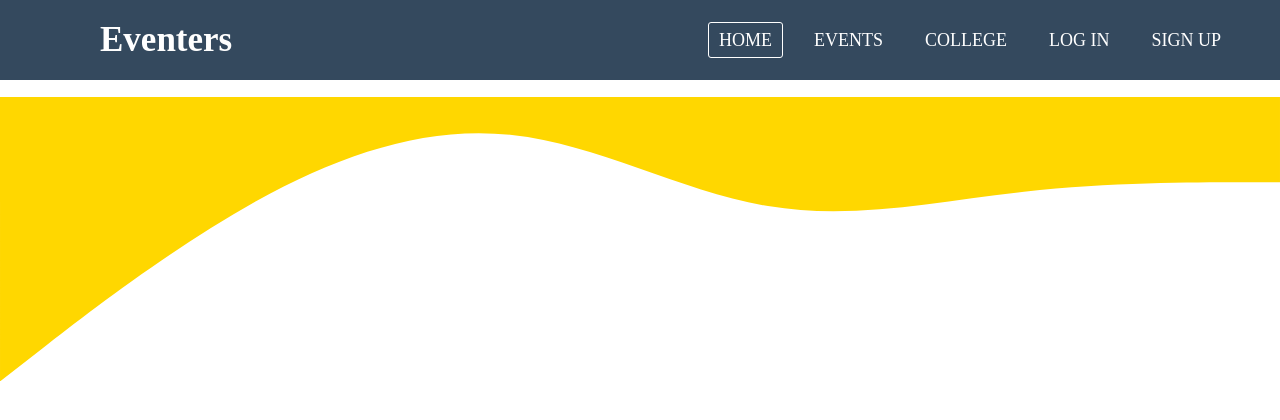
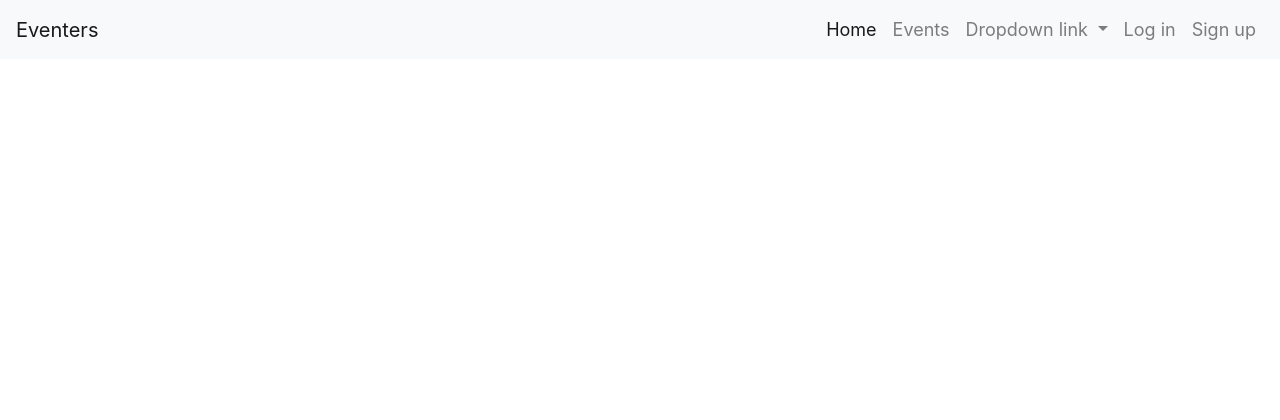
Before and after one commit to I-am-vishalmaurya/college-event-manager, a PHP site: page / in a window 1280 px wide. Shown: the top 420 px of the page. Run offline with PHP 8.4, Linux system fonts and the light colour scheme; some libraries are stand-ins or nearby versions.

Commit message:
added navbar using bootstrap

```diff
--- a/public_html/css/index.css
+++ /dev/null
@@ -1,9 +0,0 @@
-* {
-  box-sizing: border-box;
-}
-
-body,
-html {
-  padding: 0;
-  margin: 0;
-}
--- a/public_html/css/navbar.css
+++ /dev/null
@@ -1,49 +0,0 @@
-* {
-	padding: 0;
-	margin: 0;
-	text-decoration: none;
-	list-style: none;
-}
-
-body{
-	font-family:'Times New Roman', Times, serif;
-}
-
-nav{
-	height: 80px;
-	width: 100%;
-	background: #34495e;
-}
-
-label.logo{
-	font-size: 35px;
-	font-weight: bold;
-	color:white;
-	padding: 0 100px;
-	line-height: 80px;
-}
-
-nav ul{
-	float: right;
-	margin-right: 40px;
-}
-
-nav li{
-	display: inline-block;
-	margin: 0 8px;
-	line-height: 80px;
-}
-
-nav a{
-	color: white;
-	font-size: 18px;
-	text-transform: uppercase;
-	border: 1px solid transparent;
-	padding: 7px 10px;
-	border-radius: 3px;
-}
-
-a.active, a:hover{
-	border: 1px solid white;
-
-}
--- /dev/null
+++ b/public_html/css/style.css
@@ -0,0 +1,5 @@
+/* Navbar CSS */
+.nav-link{
+    font-size: 18px;
+}
+/* ---------x------------Navbar CSS---------x-------- */
--- a/public_html/includes/footer.php
+++ b/public_html/includes/footer.php
@@ -6,7 +6,7 @@
     <script src="https://code.jquery.com/jquery-3.3.1.slim.min.js" integrity="sha384-q8i/X+965DzO0rT7abK41JStQIAqVgRVzpbzo5smXKp4YfRvH+8abtTE1Pi6jizo" crossorigin="anonymous"></script>
     <script src="https://cdnjs.cloudflare.com/ajax/libs/popper.js/1.14.7/umd/popper.min.js" integrity="sha384-UO2eT0CpHqdSJQ6hJty5KVphtPhzWj9WO1clHTMGa3JDZwrnQq4sF86dIHNDz0W1" crossorigin="anonymous"></script>
     <script src="https://stackpath.bootstrapcdn.com/bootstrap/4.3.1/js/bootstrap.min.js" integrity="sha384-JjSmVgyd0p3pXB1rRibZUAYoIIy6OrQ6VrjIEaFf/nJGzIxFDsf4x0xIM+B07jRM" crossorigin="anonymous"></script>
-    <script src="js/navbar.js"></script>
+
 </body>
 
 </html>
--- a/public_html/includes/header.php
+++ b/public_html/includes/header.php
@@ -1,17 +1,12 @@
-<!doctype html>
+<!DOCTYPE html>
 <html lang="en">
-
 <head>
-    <!-- Required meta tags -->
-    <meta charset="utf-8">
-    <meta name="viewport" content="width=device-width, initial-scale=1, shrink-to-fit=no">
-
-    <!-- Bootstrap CSS -->
-    <link rel="stylesheet" href="https://stackpath.bootstrapcdn.com/bootstrap/4.3.1/css/bootstrap.min.css" integrity="sha384-ggOyR0iXCbMQv3Xipma34MD+dH/1fQ784/j6cY/iJTQUOhcWr7x9JvoRxT2MZw1T" crossorigin="anonymous">
-    <link href="https://fonts.googleapis.com/css2?family=Roboto+Slab:wght@100;200;300;400;500&display=swap" rel="stylesheet">
-    <link rel="stylesheet" href="css/index.css">
-    <link rel="stylesheet" href="css/navbar.css">
-    <title>Hello World</title>
+    <meta charset="UTF-8">
+    <meta http-equiv="X-UA-Compatible" content="IE=edge">
+    <meta name="viewport" content="width=device-width, initial-scale=1.0">
+    <title>Eventers</title>
+    <link rel="stylesheet" href="https://maxcdn.bootstrapcdn.com/bootstrap/4.0.0/css/bootstrap.min.css" integrity="sha384-Gn5384xqQ1aoWXA+058RXPxPg6fy4IWvTNh0E263XmFcJlSAwiGgFAW/dAiS6JXm" crossorigin="anonymous">
+    <link rel="stylesheet" href="css/style.css">
+    <script src="https://kit.fontawesome.com/a0f0878fc1.js" crossorigin="anonymous"></script>
 </head>
-
 <body>
--- a/public_html/includes/navbar.php
+++ b/public_html/includes/navbar.php
@@ -1,13 +1,33 @@
-<nav>
-    <label for="" class="logo">Eventers</label>
-    <ul>
-        <li><a class="active" href="#">Home</a></li>
-        <li><a href="#">Events</a></li>
-        <li><a href="#">College</a></li>
-        <li><a href="#">Log in</a></li>
-        <li><a href="#">Sign up</a></li>
+<nav class="navbar navbar-expand-lg navbar-light bg-light">
+  <a class="navbar-brand" href="#">Eventers</a>
+  <button class="navbar-toggler" type="button" data-toggle="collapse" data-target="#navbarNavDropdown" aria-controls="navbarNavDropdown" aria-expanded="false" aria-label="Toggle navigation">
+    <span class="navbar-toggler-icon"></span>
+  </button>
+  <div class="collapse navbar-collapse" id="navbarNavDropdown">
+    <ul class="navbar-nav ml-auto">
+      <li class="nav-item active">
+        <a class="nav-link" href="#">Home <span class="sr-only">(current)</span></a>
+      </li>
+      <li class="nav-item">
+        <a class="nav-link" href="#">Events</a>
+      </li>
+      <li class="nav-item dropdown">
+        <a class="nav-link dropdown-toggle" href="#" id="navbarDropdownMenuLink" data-toggle="dropdown" aria-haspopup="true" aria-expanded="false">
+          Dropdown link
+        </a>
+        <div class="dropdown-menu" aria-labelledby="navbarDropdownMenuLink">
+          <a class="dropdown-item" href="#">Action</a>
+          <a class="dropdown-item" href="#">Another action</a>
+          <a class="dropdown-item" href="#">Something else here</a>
+        </div>
+      </li>
+      <li class="nav-item">
+        <a class="nav-link" href="#">Log in</a>
+      </li>
+      <li class="nav-item">
+        <a class="nav-link" href="#">Sign up</a>
+      </li>
+
     </ul>
-    <label for="" class="icon">
-        <i class="fas fa-bars"></i>
-    </label>
+  </div>
 </nav>
--- a/public_html/index.php
+++ b/public_html/index.php
@@ -6,13 +6,13 @@ require_once 'includes/navbar.php';
 ?>
 
 
-<!-- site-body-main -->
+<!-- site-body-main
 <div class="waves first-visual">
     <svg xmlns="http://www.w3.org/2000/svg" viewBox="0 0 1440 320">
         <path fill="#ffd700" fill-opacity="1" d="M0,320L48,282.7C96,245,192,171,288,117.3C384,64,480,32,576,42.7C672,53,768,107,864,122.7C960,139,1056,117,1152,106.7C1248,96,1344,96,1392,96L1440,96L1440,0L1392,0C1344,0,1248,0,1152,0C1056,0,960,0,864,0C768,0,672,0,576,0C480,0,384,0,288,0C192,0,96,0,48,0L0,0Z"></path>
     </svg>
 </div>
-
+ -->
 <!-- -----x------site-body-main------x---- -->
 
 
```
Also changed, not shown: public_html/js/navbar.js (added), website/views/admin.php (renamed from website/admin.php).
